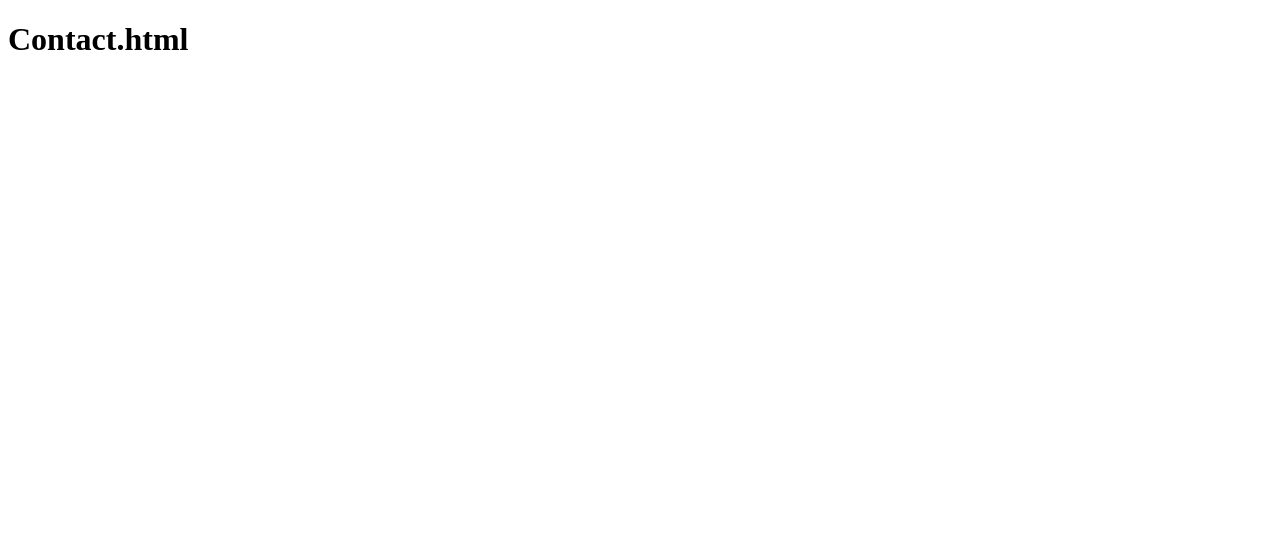
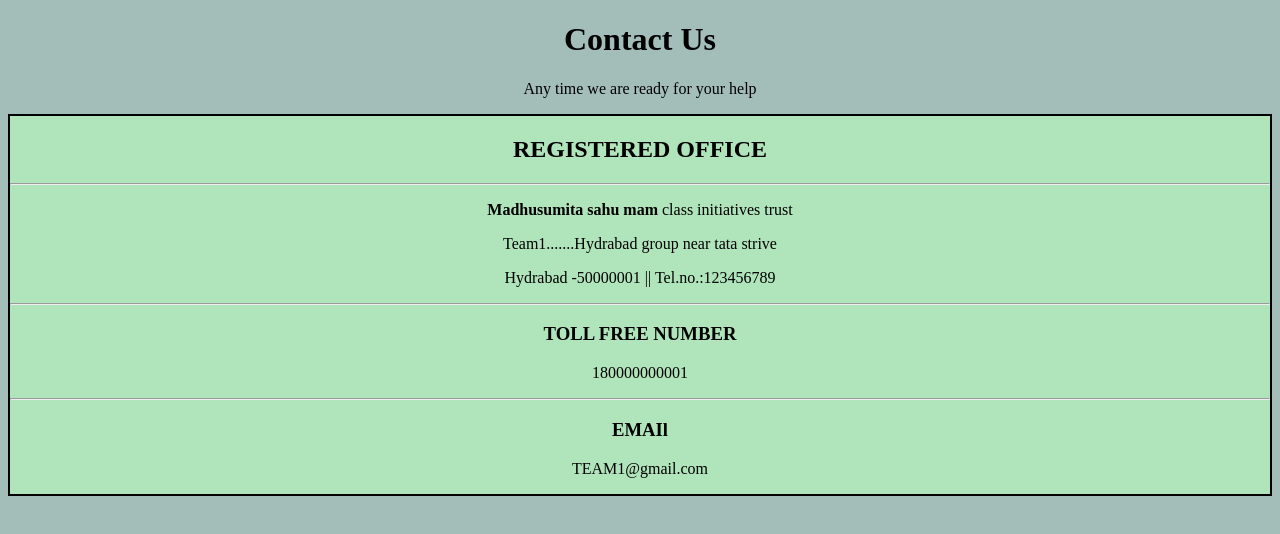
Before and after one commit to NAGanesh-TS02/HTML-Task_22102022, a plain HTML site: page contact.html in a window 1280 px wide. Drawn offline with Linux system fonts and the light colour scheme.

Commit message:
write all  contact details

```diff
--- a/contact.html
+++ b/contact.html
@@ -5,8 +5,28 @@
     <meta http-equiv="X-UA-Compatible" content="IE=edge">
     <meta name="viewport" content="width=device-width, initial-scale=1.0">
     <title>Contact</title>
+    <style>
+        body{
+            background-color: rgb(163, 190, 185);
+        }
+    </style>
 </head>
 <body>
-    <h1>Contact.html</h1>
+    <div style="text-align:center ;" >
+        <h1>Contact Us</h1>
+        <p>Any time we are ready for your help</p>
+    </div>
+    <div class="s">
+        <header style="text-align: center; border: solid 2px; background-color: rgb(176, 228, 187);">
+            <h2>REGISTERED OFFICE</h2><hr>
+            <p><b>Madhusumita sahu mam </b> class initiatives trust</p>
+            <p>Team1.......Hydrabad group near tata strive</p>
+            <p>Hydrabad -50000001 || Tel.no.:123456789</p><hr>
+            <h3>TOLL FREE NUMBER</h3>
+            <p>180000000001</p><hr>
+            <h3>EMAIl</h3>
+            <p>TEAM1@gmail.com</p>
+        </header>
+    </div>
 </body>
 </html>
```
